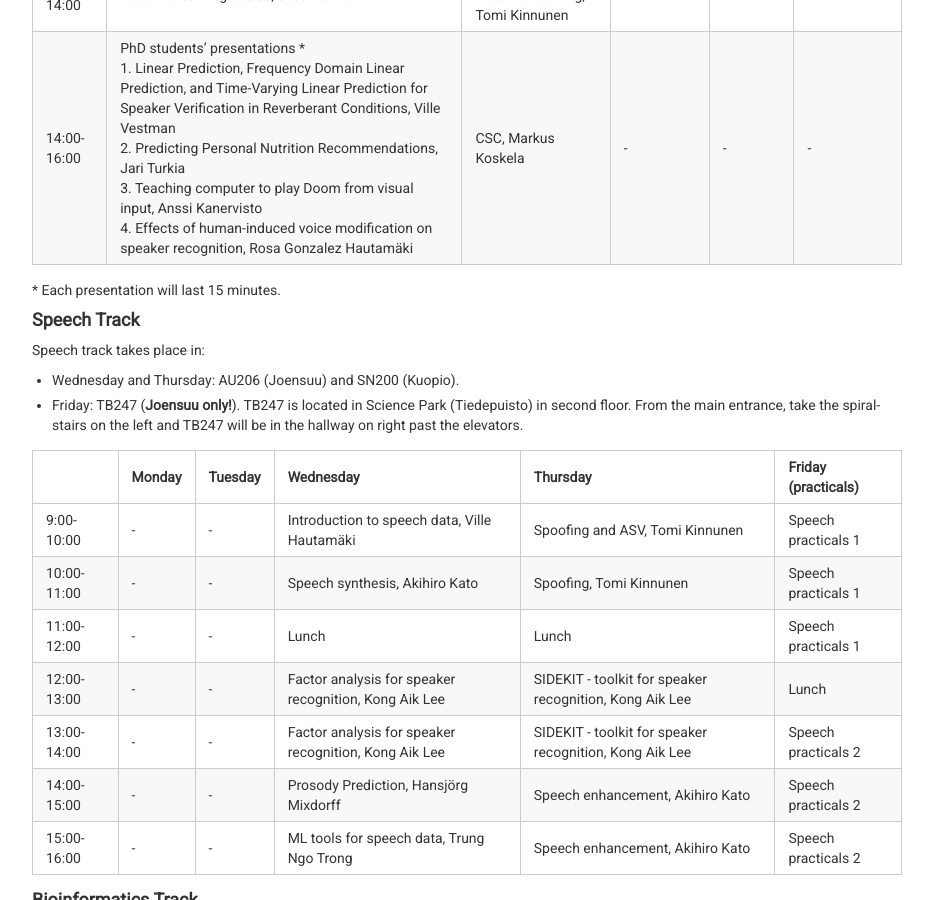
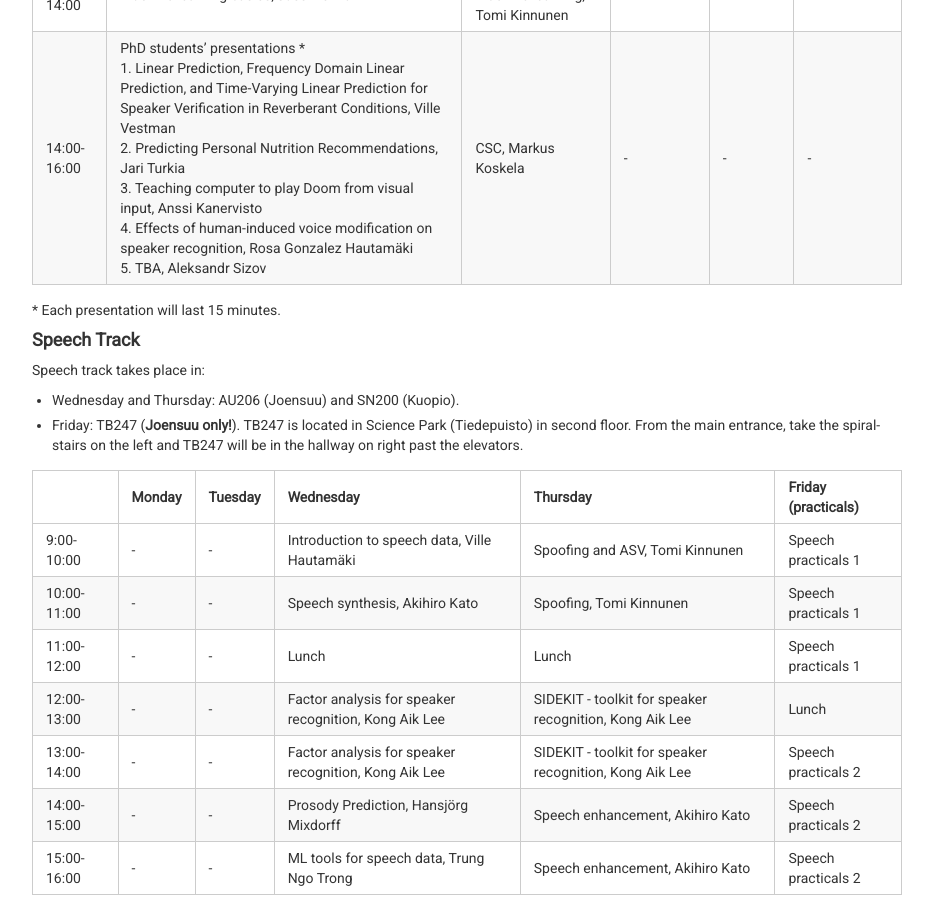
Before and after one commit to abrahamwoubie/Summer_School_RL, a Jekyll site: the page built from schedule.md, in a window 1280 px wide and 900 px high, scrolled down 886 px. Shown: the whole window, without its empty margins (173-1106 px from the left). Built offline with Jekyll 4.4.1, drawn with Linux system fonts in a browser that asks for light colours; nearby versions of some CDN libraries.

Commit message:
PhD student information updated

```diff
--- a/schedule.md
+++ b/schedule.md
@@ -22,7 +22,7 @@ All lectures of Monday and Tuesday take place in AU206 (Joensuu) and SN200 (Kuop
 11:00-12:00 | Lunch                                        | Lunch                                         | - | - | -
 12:00-13:00 | Statistics, Lauri Mehtätalo                  | Sequence modeling 1, Ville Hautamäki          | - | - | -
 13:00-14:00 | Machine learning basics, Jussi Tohka         | Evaluation in machine learning, Tomi Kinnunen | - | - | -
-14:00-16:00 | PhD students’ presentations  \* <br> 1. Linear Prediction, Frequency Domain Linear Prediction, and Time-Varying Linear Prediction for Speaker Verification in Reverberant Conditions, Ville Vestman <br> 2. Predicting Personal Nutrition Recommendations, Jari Turkia <br> 3. Teaching computer to play Doom from visual input, Anssi Kanervisto <br> 4. Effects of human-induced voice modification on speaker recognition,  Rosa Gonzalez Hautamäki| CSC, Markus Koskela | - | - | -
+14:00-16:00 | PhD students’ presentations  \* <br> 1. Linear Prediction, Frequency Domain Linear Prediction, and Time-Varying Linear Prediction for Speaker Verification in Reverberant Conditions, Ville Vestman <br> 2. Predicting Personal Nutrition Recommendations, Jari Turkia <br> 3. Teaching computer to play Doom from visual input, Anssi Kanervisto <br> 4. Effects of human-induced voice modification on speaker recognition,  Rosa Gonzalez Hautamäki <br>  5. TBA, Aleksandr Sizov | CSC, Markus Koskela | - | - | -
 
 \* Each presentation will last 15 minutes.
 
```
